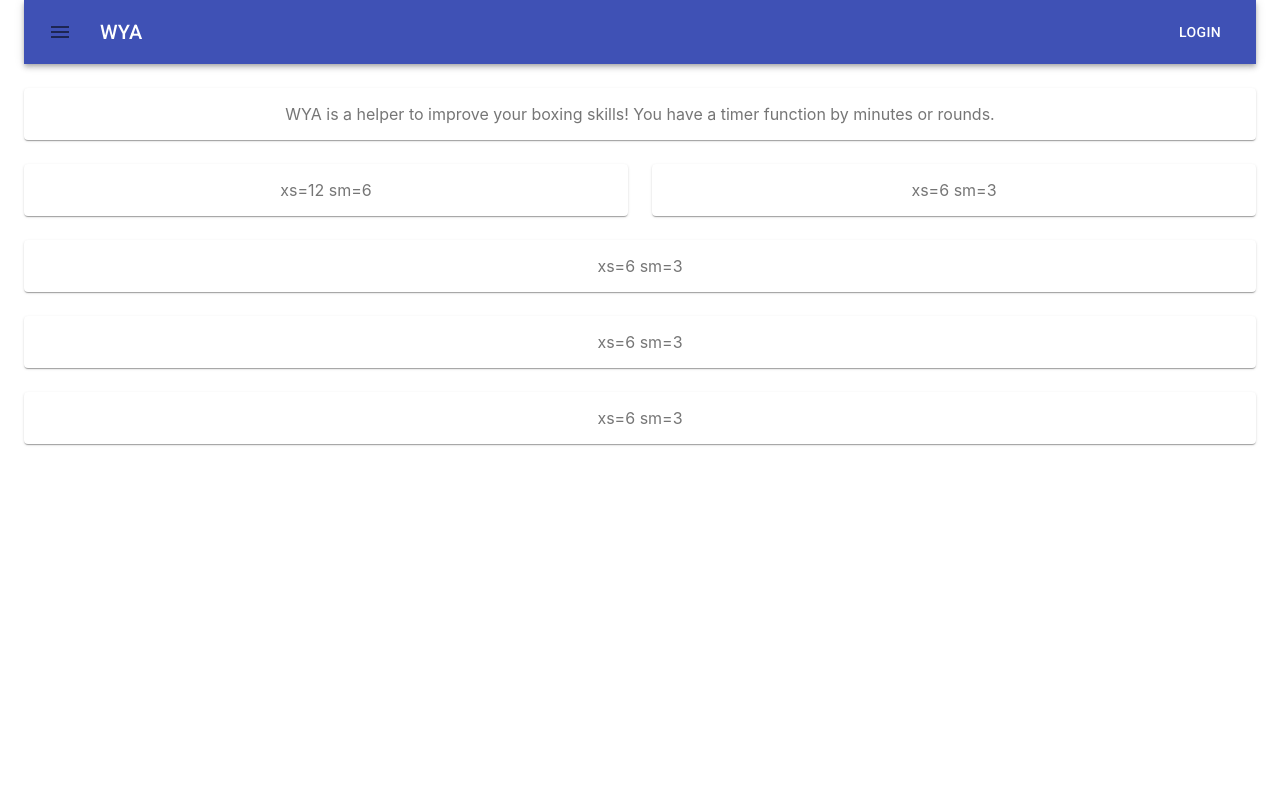
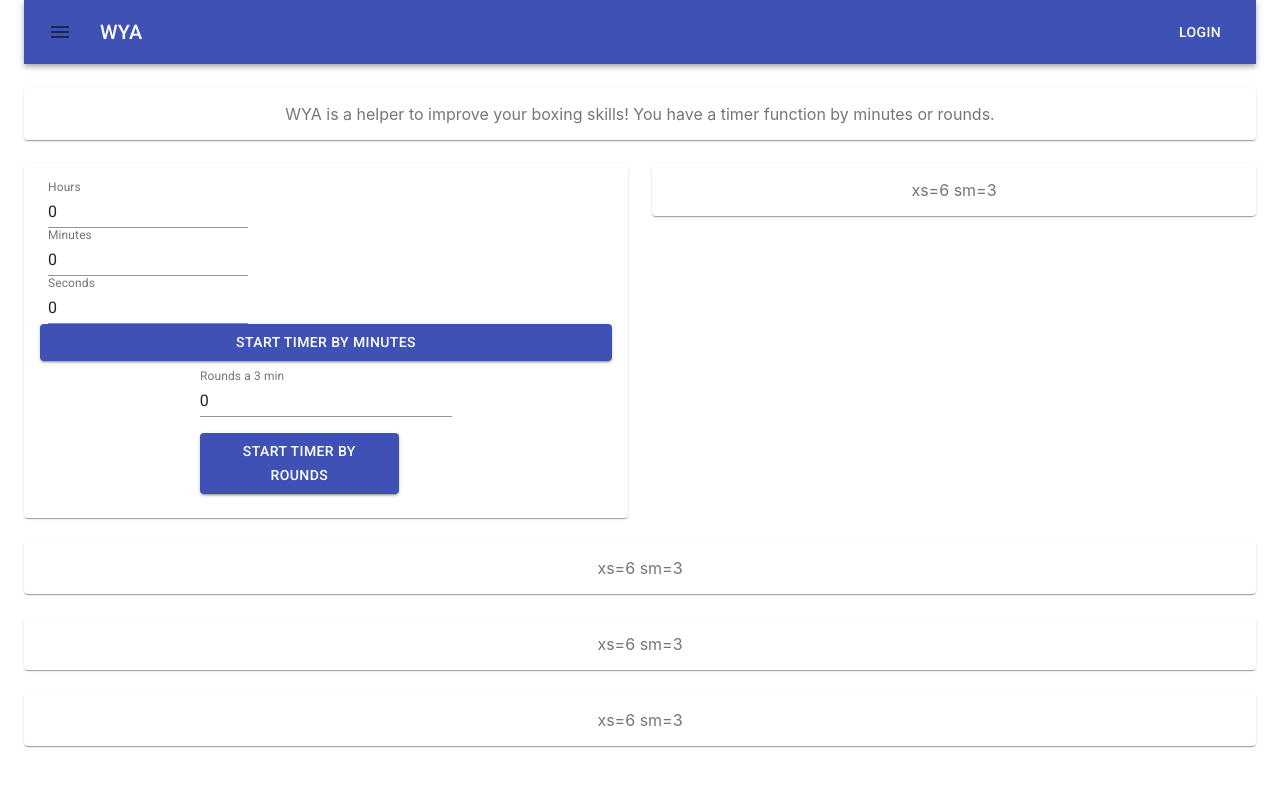
Before and after one commit to JanRiefling/wya-boxing, a React (Create React App) app: page / in a window 1280 px wide. Shown: the top 786 px of the page. Built offline with nearby package versions, Linux system fonts and the light colour scheme.

Commit message:
Add setround, settimer comp

```diff
--- /dev/null
+++ b/src/components/timer/SetRounds.js
@@ -0,0 +1,39 @@
+import React, { useState } from 'react';
+import { makeStyles } from '@material-ui/core/styles';
+import TextField from '@material-ui/core/TextField';
+import Button from '@material-ui/core/Button';
+import FormControl from '@material-ui/core/FormControl';
+
+
+const useStyles = makeStyles((theme) => ({
+  root: {
+    '& > *': {
+      margin: theme.spacing(1),
+      width: '25ch',
+    },
+  },
+}));
+
+export default function SetRounds() {
+  const classes = useStyles();
+
+  const [rounds, setRounds] = useState(0);
+
+  function submitRounds() {
+    let roundsInMs = rounds * 180 * 1000;
+    console.log(roundsInMs);
+  }
+
+  return (
+    <FormControl className={classes.root}>
+      <TextField
+      id="setRounds"
+      label="Rounds a 3 min"
+      type="number"
+      value={rounds}
+      onChange={e => setRounds(e.target.value)}
+      />
+      <Button variant="contained" color="primary" onClick={submitRounds}>Start Timer by Rounds</Button>
+    </FormControl>
+  );
+}
--- /dev/null
+++ b/src/components/timer/SetTimer.js
@@ -0,0 +1,84 @@
+import React, { useState } from 'react';
+import { makeStyles } from '@material-ui/core/styles';
+import TextField from '@material-ui/core/TextField';
+import Button from '@material-ui/core/Button';
+import FormControl from '@material-ui/core/FormControl';
+
+
+const useStyles = makeStyles((theme) => ({
+  container: {
+    display: 'flex',
+    flexWrap: 'wrap',
+  },
+  textField: {
+    marginLeft: theme.spacing(1),
+    marginRight: theme.spacing(1),
+    width: 200,
+  },
+}));
+
+export default function SetTimer() {
+  const classes = useStyles();
+
+
+const [hours, setHours] = useState(0);
+const [minutes, setMinutes] = useState(0);
+const [seconds, setSeconds] = useState(0);
+
+
+
+function submitTime(){
+
+let hoursInMs = hours * 60 * 60 * 1000;
+let minutesInMs = minutes * 60 * 1000;
+let secondsInMs = seconds * 1000;
+
+console.log(hoursInMs + minutesInMs + secondsInMs);
+
+//
+}
+
+
+
+  return (
+    <FormControl className={classes.container} noValidate>
+      <TextField
+        id="setHours"
+        label="Hours"
+        type="number"
+        onChange={(e)=> {setHours(e.target.value)}}
+        value={hours}
+        className={classes.textField}
+        InputLabelProps={{
+          shrink: true,
+        }}
+      />
+            <TextField
+        id="setMinutes"
+        label="Minutes"
+        type="number"
+        onChange={(e)=> {
+          setMinutes(e.target.value)
+          console.log(minutes);
+        }}
+        value={minutes}
+        className={classes.textField}
+        InputLabelProps={{
+          shrink: true,
+        }}
+      />
+        <TextField
+        id="setSeconds"
+        label="Seconds"
+        type="number"
+        onChange={(e)=> {setSeconds(e.target.value)}}
+        value={seconds}
+        className={classes.textField}
+        InputLabelProps={{
+          shrink: true,
+        }}
+      />
+      <Button variant="contained" color="primary" onClick={submitTime}>Start Timer by Minutes</Button>
+    </FormControl>
+  );
+}
--- /dev/null
+++ b/src/components/timer/TimerForm.js
@@ -0,0 +1,15 @@
+import React from 'react';
+import Box from '@material-ui/core/Box';
+import SetTimer from './SetTimer';
+import SetRounds from './SetRounds';
+
+
+export default function TimerForm(){
+
+return (
+ <Box >
+     <SetTimer />
+     <SetRounds />
+ </Box>
+);
+}
--- a/src/pages/StartPage.js
+++ b/src/pages/StartPage.js
@@ -3,6 +3,7 @@ import { makeStyles } from '@material-ui/core/styles';
 import Paper from '@material-ui/core/Paper';
 import Grid from '@material-ui/core/Grid';
 import WyaAppBar from '../components/WyaAppBar';
+import TimerForm from '../components/timer/TimerForm';
 
 const useStyles = makeStyles((theme) => ({
   root: {
@@ -28,7 +29,9 @@ export default function StartPage() {
           <Paper className={classes.paper}>WYA is a helper to improve your boxing skills! You have a timer function by minutes or rounds.</Paper>
         </Grid>
         <Grid item xs={12} sm={6}>
-          <Paper className={classes.paper}>xs=12 sm=6</Paper>
+          <Paper className={classes.paper}>
+              <TimerForm />
+          </Paper>
         </Grid>
         <Grid item xs={12} sm={6}>
           <Paper className={classes.paper}>xs=6 sm=3</Paper>
```
Also changed, not shown: src/components/SetTimer.js (deleted), 1 other file (tests, documents, lock files or other folders).
